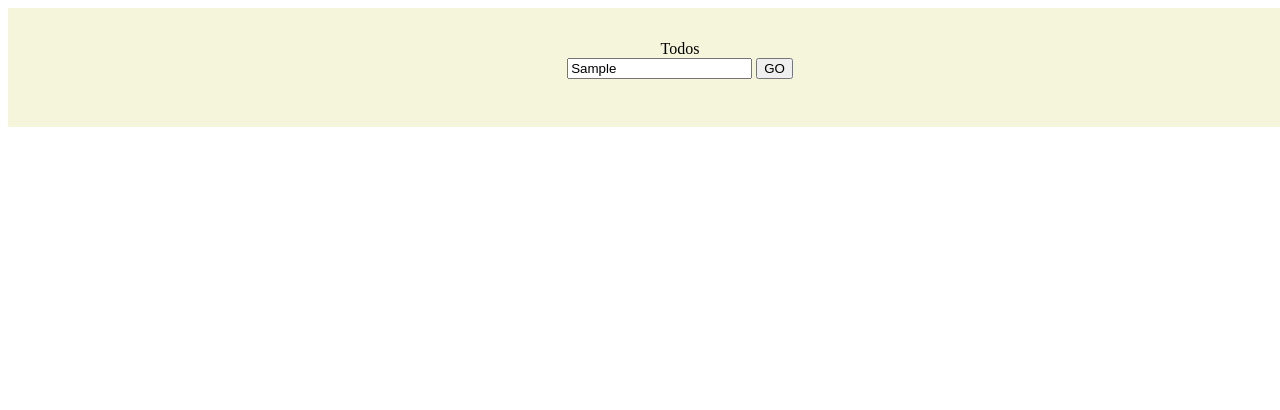
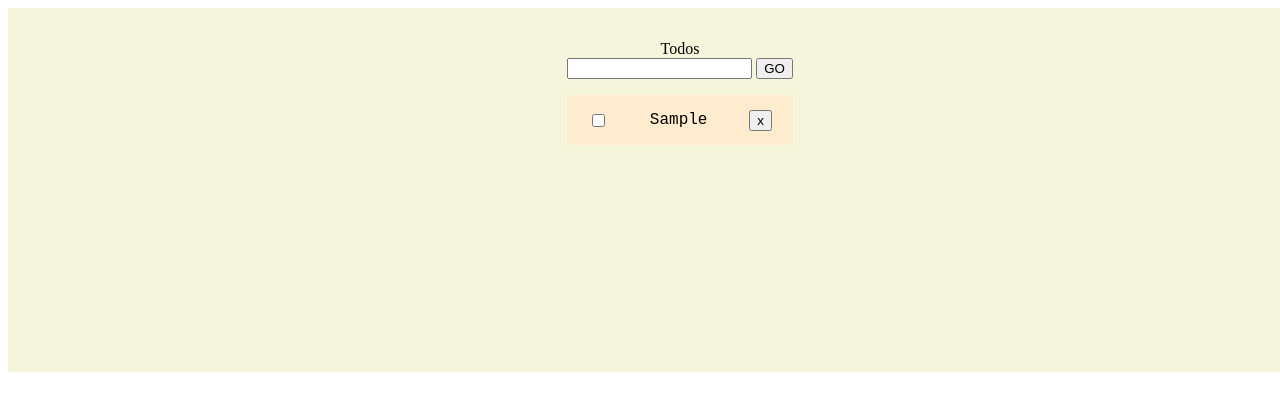
Before and after one commit to Sotyoyo/todos-original, a plain HTML site: page src/index.html in a window 1280 px wide. Both pictures are taken after typing "Sample" into the empty fields and a click on the button "GO". Shown: the top 410 px of the page. Drawn offline with Linux system fonts and the light colour scheme.

Commit message:
finish it

```diff
--- a/src/main.css
+++ b/src/main.css
@@ -4,10 +4,37 @@ body {
 
 section.container {
   width: 100%;
+  min-height: 300px;
   padding: 32px;
   background-color: beige;
   display: flex;
   flex-direction: column;
-  justify-content: center;
+  justify-content: flex-start;
   align-items: center;
 }
+
+ul.event-list {
+  padding-left: 0px;
+  list-style: none;
+}
+
+ul.event-list > li {
+  background-color: blanchedalmond;
+  display: flex;
+  justify-content: space-around;
+  align-items: center;
+}
+
+ul.event-list > li > p {
+  font-family: "Courier New", Courier, monospace;
+}
+
+ul.event-list > li.completed > p {
+  font-family: "Courier New", Courier, monospace;
+  color: gray;
+  text-decoration: line-through;
+}
+
+ul.event-list > li > input[type="button"] {
+  height: 50%;
+}
--- a/src/main.js
+++ b/src/main.js
@@ -1,5 +1,4 @@
 function handleInputKey(e) {
-  // console.log(`- handleInputKey `, e);
   if (e.keyCode === 13) {
     handleAddTodoEvent(e);
   }
@@ -7,26 +6,74 @@ function handleInputKey(e) {
 
 function getInputValue() {
   let oInput = document.querySelector(".input-trigger");
-  return oInput.target.value;
+  return oInput.value;
+}
+
+function clearInput() {
+  let oInput = document.querySelector(".input-trigger");
+  oInput.value = "";
+}
+
+function createCheckbox() {
+  let oCheckbox = document.createElement("input");
+  oCheckbox.setAttribute("type", "checkbox");
+  oCheckbox.className = "check-trigger";
+  oCheckbox.onclick = handleCheckTodoEvent;
+  return oCheckbox;
+}
+
+function createEventContent(text) {
+  let oP = document.createElement("p");
+  oP.innerText = text;
+  oP.className = "event-content";
+  return oP;
+}
+
+function createDeleteButton() {
+  let oDelete = document.createElement("input");
+  oDelete.setAttribute("type", "button");
+  oDelete.className = "delete-trigger";
+  oDelete.value = "x";
+  oDelete.onclick = handleRemoveTodoEvent;
+  return oDelete;
+}
+
+function createOneTodoEvent() {
+  let id = new Date().getTime();
+  let oLi = document.createElement("li");
+  oLi.setAttribute("data-id", id);
+  let oCheckbox = createCheckbox();
+  let oContent = createEventContent(getInputValue());
+  let oDelete = createDeleteButton();
+  oLi.appendChild(oCheckbox);
+  oLi.appendChild(oContent);
+  oLi.appendChild(oDelete);
+  return oLi;
 }
 
 // ## 行为
 // 1. add todo
 function handleAddTodoEvent(e) {
-  console.log(`- handleAddTodoEvent `, e);
+  let oLi = createOneTodoEvent();
+  let oList = document.querySelector("ul");
+  oList.appendChild(oLi);
+  clearInput();
 }
 
 // 2. check todo
 function handleCheckTodoEvent(e) {
-  console.log(`- handleCheckTodoEvent `, e);
+  let checked = e.target.checked;
+  let parentNode = e.target.parentNode;
+  if (checked) {
+    parentNode.classList.add("completed");
+  } else {
+    parentNode.classList.remove("completed");
+  }
 }
 
-// 3. uncheck todo
-function handleUncheckTodoEvent(e) {
-  console.log(`- handleUncheckTodoEvent `, e);
+// 3. remove todo
+function handleRemoveTodoEvent(e) {
+  let parentNode = e.target.parentNode;
+  let grandParentNode = parentNode.parentNode;
+  grandParentNode.removeChild(parentNode);
 }
-
-// 4. remove todo
-function handleRemoveTodoEvent(e) {
-  console.log(`- handleRemoveTodoEvent `, e);
-}
```
